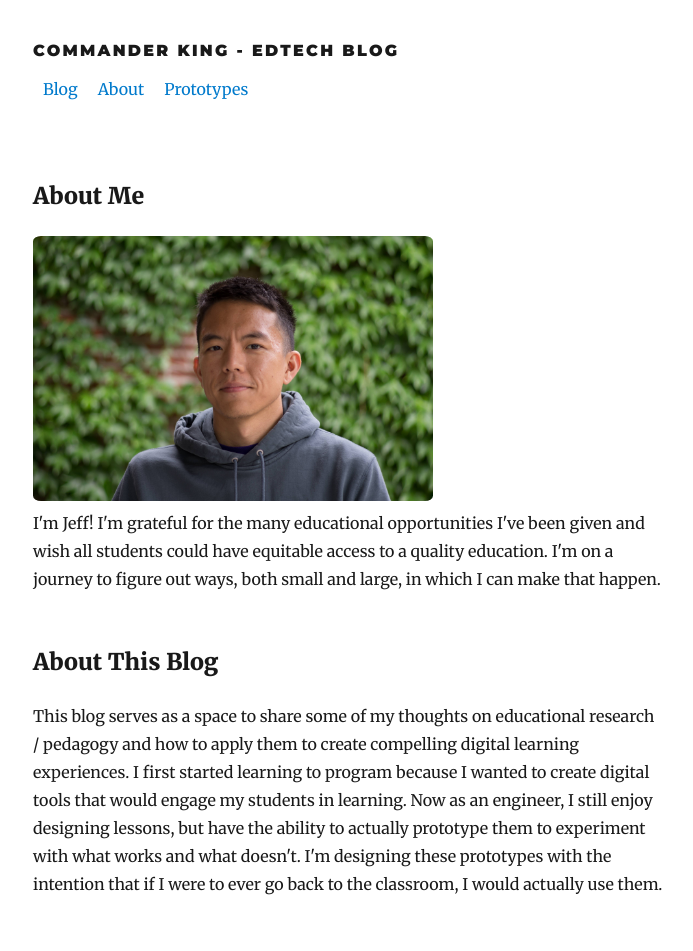
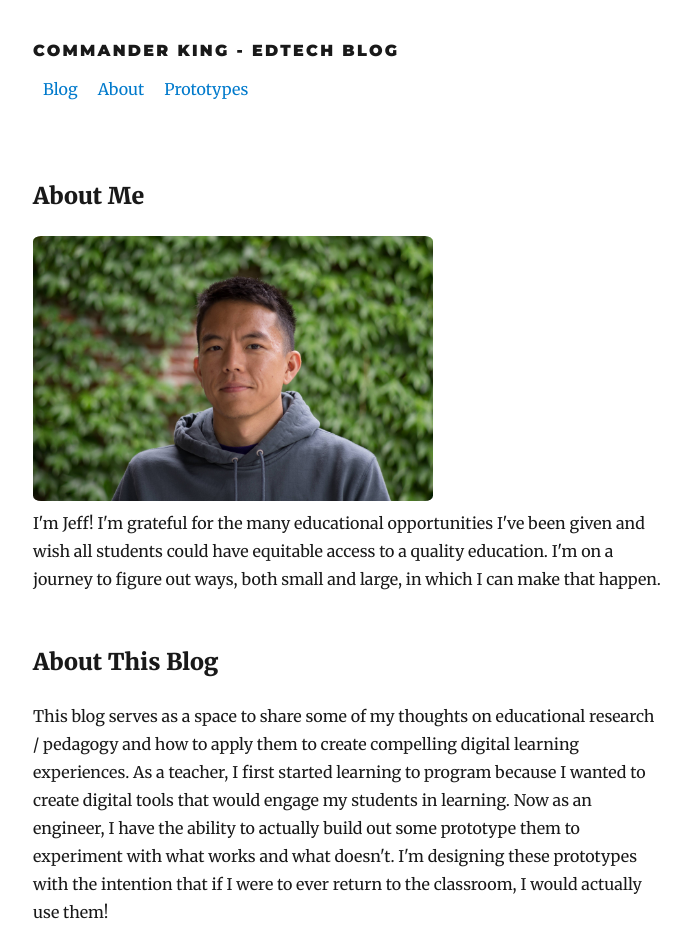
Before and after one commit to commanderking/education_blog, a Gatsby site: page /about in a window 1280 px wide. Shown: the top 951 px of the page, without its empty margins (292-985 px from the left). Built offline with nearby package versions, Linux system fonts and the light colour scheme; Gatsby itself is replaced by a stand-in of ours; some packages are replaced by stand-ins of ours.

Commit message:
minor updates

```diff
--- a/src/pages/about.tsx
+++ b/src/pages/about.tsx
@@ -53,12 +53,12 @@ const About = () => {
       <p>
         This blog serves as a space to share some of my thoughts on educational
         research / pedagogy and how to apply them to create compelling digital
-        learning experiences. I first started learning to program because I
-        wanted to create digital tools that would engage my students in
-        learning. Now as an engineer, I still enjoy designing lessons, but have
-        the ability to actually prototype them to experiment with what works and
-        what doesn't. I'm designing these prototypes with the intention that if
-        I were to ever go back to the classroom, I would actually use them.
+        learning experiences. As a teacher, I first started learning to program
+        because I wanted to create digital tools that would engage my students
+        in learning. Now as an engineer, I have the ability to actually build
+        out some prototype them to experiment with what works and what doesn't.
+        I'm designing these prototypes with the intention that if I were to ever
+        return to the classroom, I would actually use them!
       </p>
 
       <h3>Other About Topics</h3>
```
